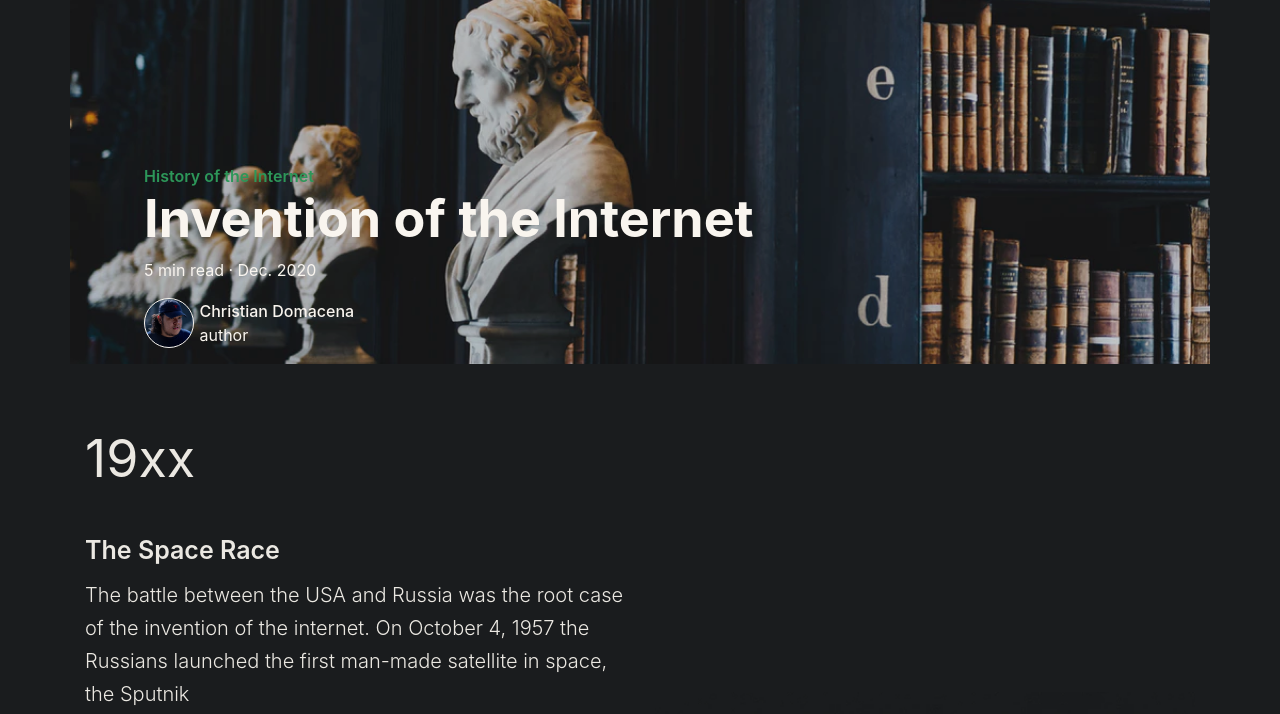
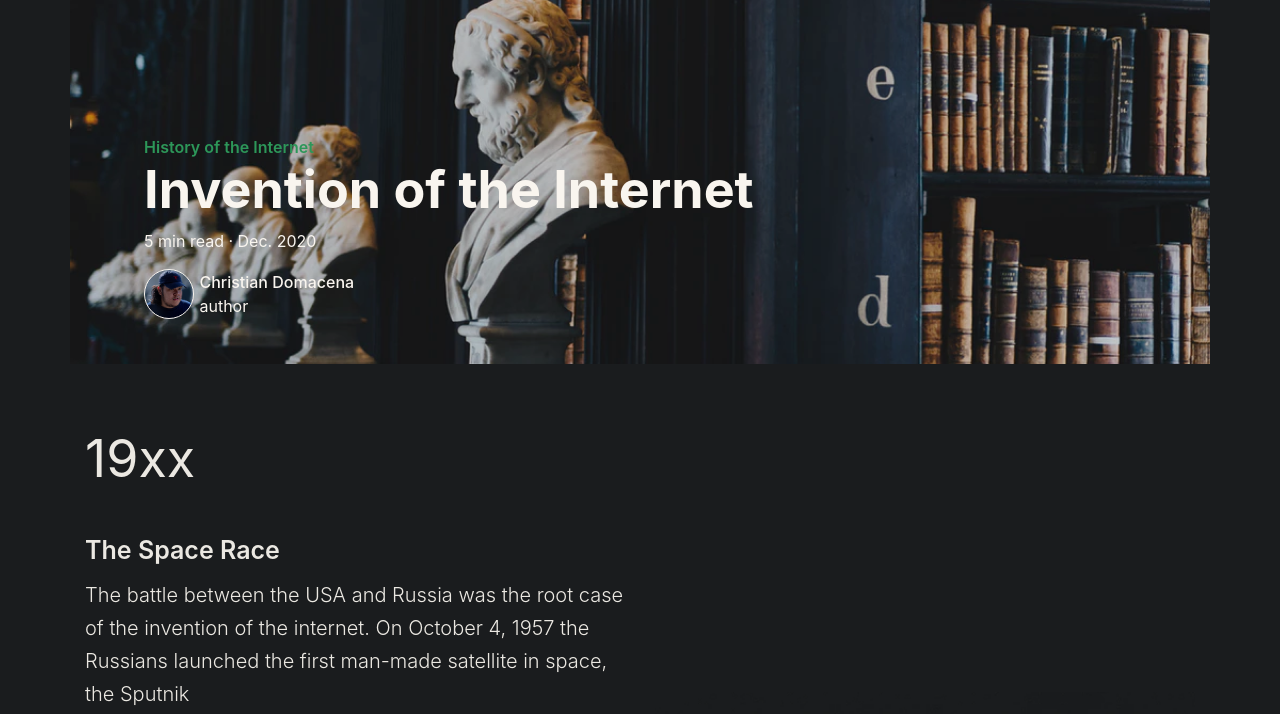
Before and after one commit to cjdomacena/is117-project-03, a website: page docs/article-template.html in a window 1280 px wide. Shown: the part 86-800 px from the top of the page. Drawn offline with nearby package versions, Linux system fonts and the light colour scheme.

Commit message:
Fixed positions

```diff
--- a/style/style.scss
+++ b/style/style.scss
@@ -501,16 +501,11 @@ footer {
 
     .article-header {
         position: absolute;
-        bottom: 0;
+        bottom: 10%;
         left: 6.5%;
-        @media (max-width: 400px)
-        {
-            bottom: 15%;
-        }
-        padding-bottom: 5rem;
         color: $secondary;
         max-width: fit-content;
-        height: 200px;
+        height: auto;
         display: flex;
         flex-direction: column;
         justify-content: space-around;
```
Also changed, not shown: style/dist/style.css.
